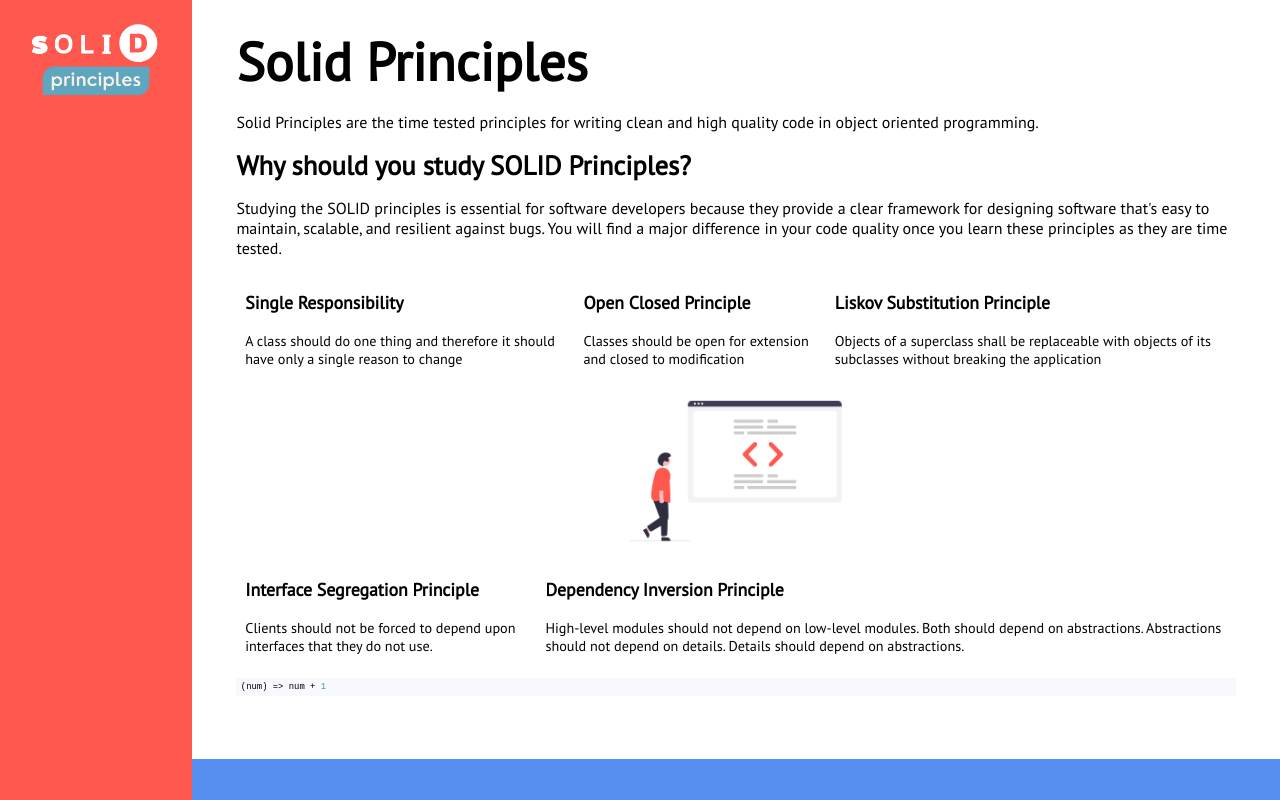
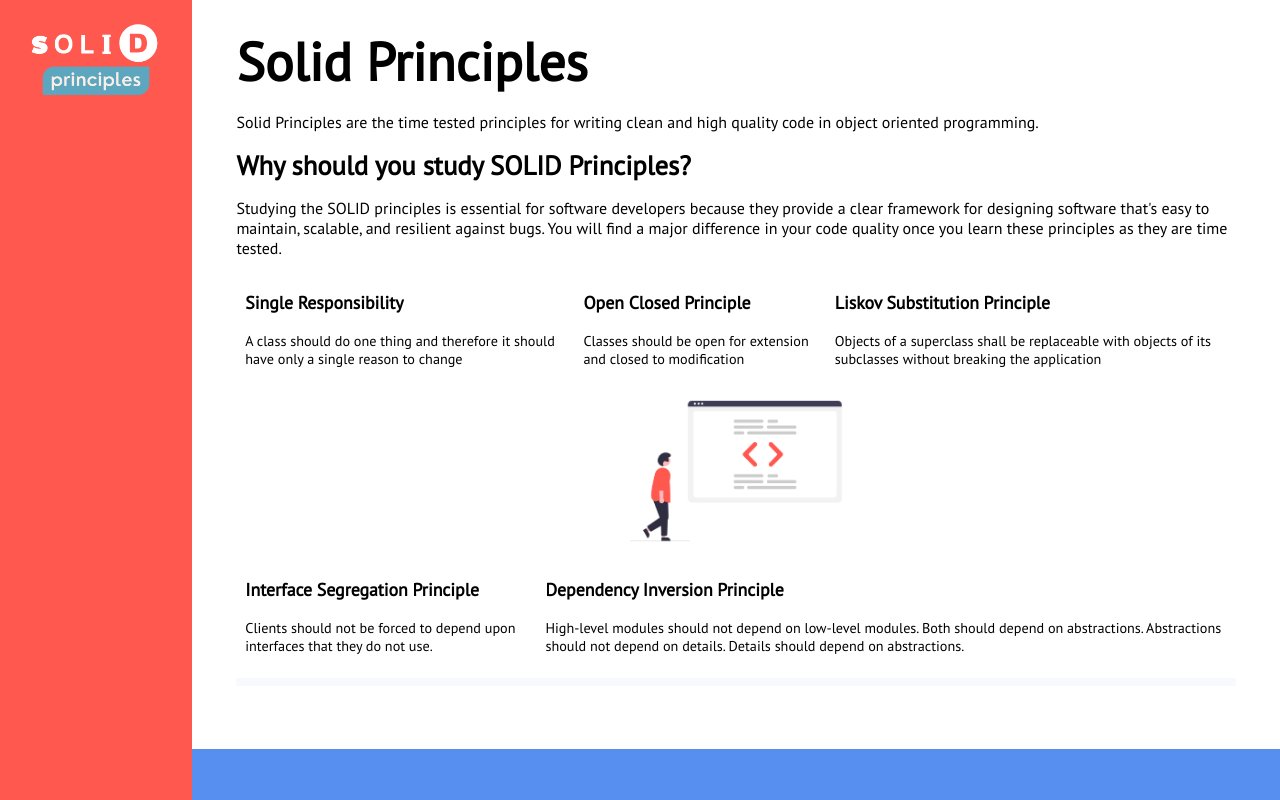
Before and after one commit to rharshit82/SolidPrinciples, a Next.js app: page / in a window 1280 px wide. Shown: the top 800 px of the page. Built offline with nearby package versions, Linux system fonts and the light colour scheme.

Commit message:
added types

```diff
--- a/components/Landing/components/CodeSamples.tsx
+++ b/components/Landing/components/CodeSamples.tsx
@@ -1,11 +1,10 @@
 import SyntaxHighlighter from "react-syntax-highlighter";
 import { docco } from "react-syntax-highlighter/dist/cjs/styles/hljs";
-const CodeSamples = () => {
-  const codeString = "(num) => num + 1";
-  return (
-    <SyntaxHighlighter language='javascript' style={docco}>
-      {codeString}
-    </SyntaxHighlighter>
-  );
-};
+const CodeSamples: React.FC<{ code: string }> = ({ code }) => {
+    return (
+      <SyntaxHighlighter style={docco}>
+        {code}
+      </SyntaxHighlighter>
+    );
+  };
 export default CodeSamples;
--- a/package.json
+++ b/package.json
@@ -10,8 +10,9 @@
   },
   "dependencies": {
     "@types/node": "20.8.6",
-    "@types/react": "18.2.28",
+    "@types/react": "^18.2.28",
     "@types/react-dom": "18.2.13",
+    "@types/react-syntax-highlighter": "^15.5.8",
     "@types/styled-components": "^5.1.28",
     "eslint": "8.51.0",
     "eslint-config-next": "13.5.4",
```
Also changed, not shown: typing.d.ts (+28 -0 lines), 1 other file (tests, documents, lock files or other folders).
